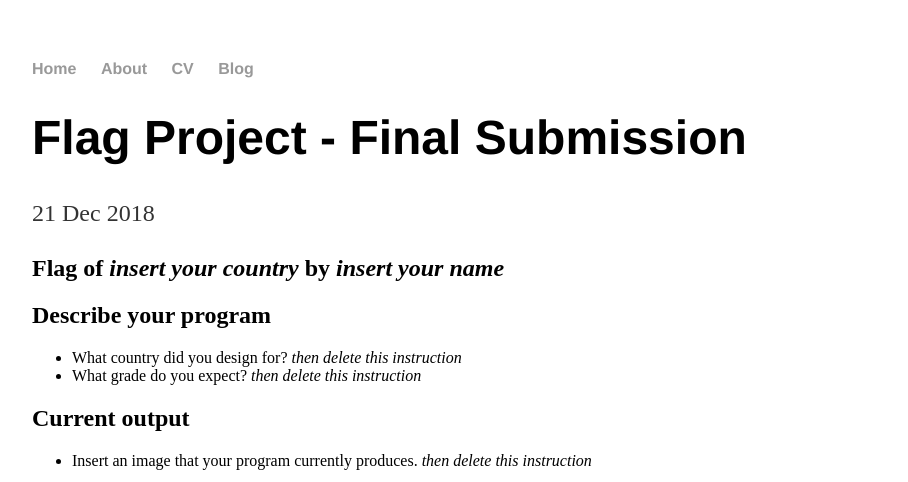
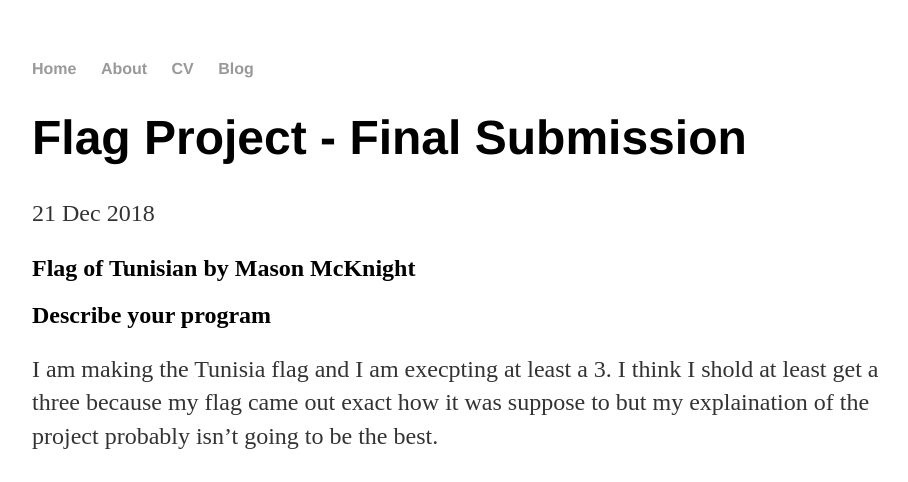
Before and after one commit to masonm6137/mas, a Jekyll site: the page built from _posts/2018-12-21-flag-project.md, in a window 1280 px wide. Shown: the top 482 px of the page, without its empty margins (160-1068 px from the left). Built offline with Jekyll 4.4.1, drawn with Linux system fonts in a browser that asks for light colours; some of the changed text lies outside the part shown.

Commit message:
Update 2018-12-21-flag-project.md

```diff
--- a/_posts/2018-12-21-flag-project.md
+++ b/_posts/2018-12-21-flag-project.md
@@ -4,28 +4,23 @@ title: "Flag Project - Final Submission"
 date: 2018-12-21
 ---
 
-## Flag of _insert your country_ by _insert your name_
+## Flag of Tunisian by Mason McKnight
 
 ## Describe your program
 
--   What country did you design for? _then delete this instruction_
--   What grade do you expect? _then delete this instruction_
-
-<!--- Delete this comment and add your writing -->
+I am making the Tunisia flag and I am execpting at least a 3. I think I shold at least get a three because my flag came out exact how it was suppose to but my explaination of the project probably isn't going to be the best.
 
 ## Current output
 
--   Insert an image that your program currently produces. _then delete this instruction_
-
 * * *
-![Flag](/images/final-flag.png)
+![Flag of Tunisia](/_images/download.png)
 * * *
 
 ## Describe your process.
 
 -   What questions, strategies, help from peers or teacher, or thinking got you to this point? _then delete this instruction_
 
-<!--- Delete this comment and add your writing -->
+The big problem I ran into when I was working onn the flag was the rotating function
 
 
 ## Explain your code.
```
